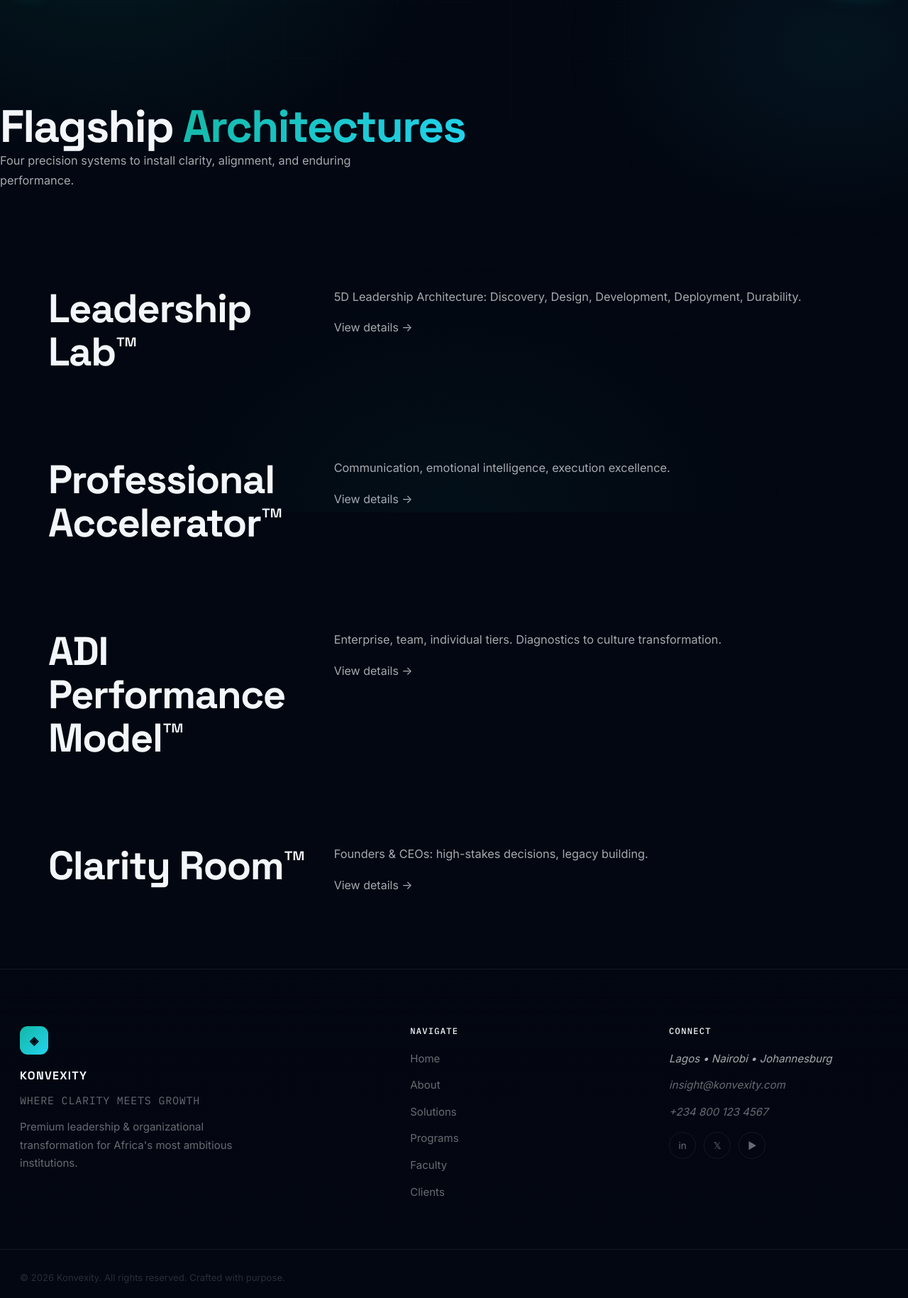
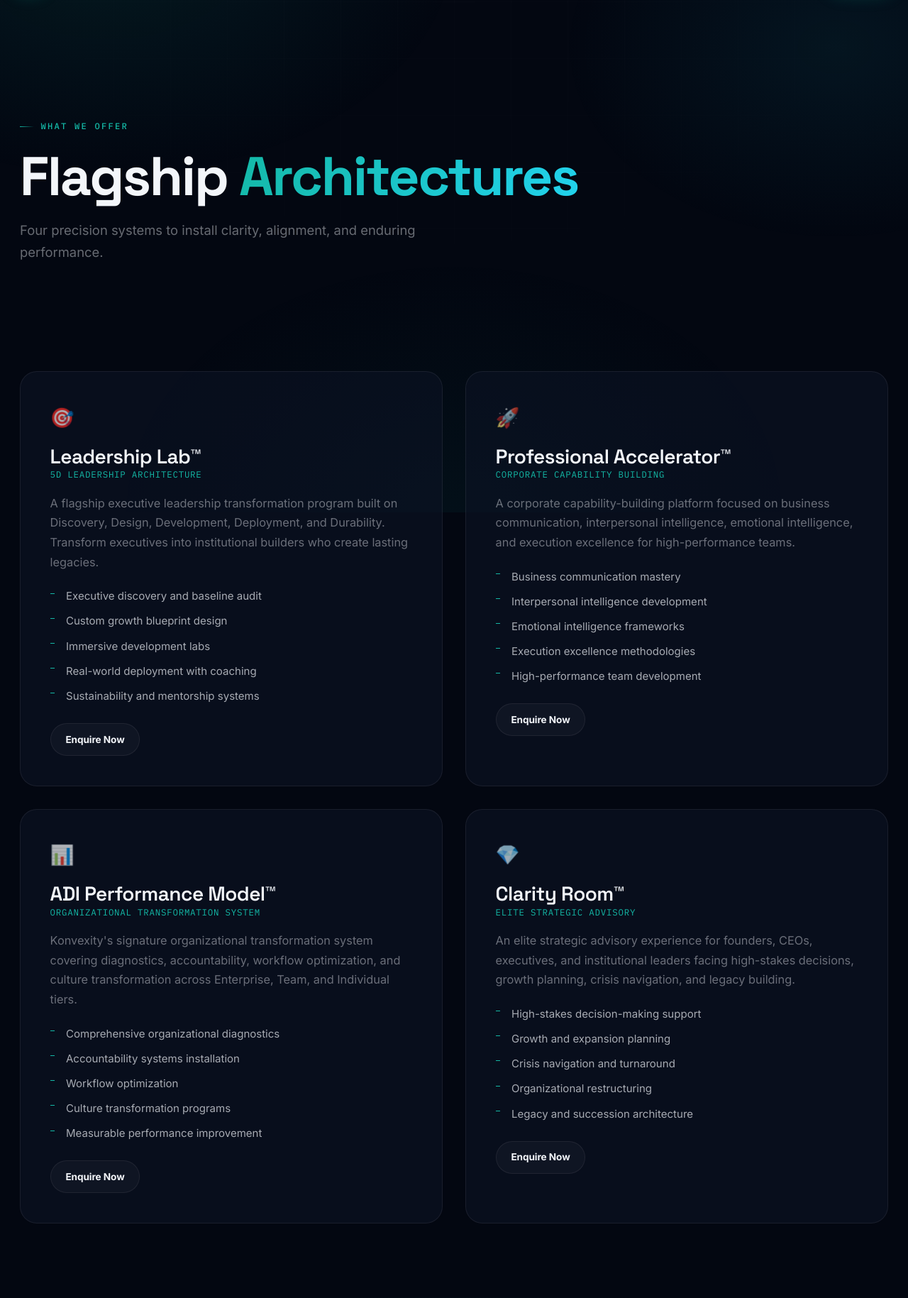
Before and after one commit to ABDULAFEEZ12/Konvexity, a Flask app: page /solutions in a window 1280 px wide. Shown: the part 78-1907 px from the top of the page at 71% size. Before the commit the page ends 1886 px from the top, so only its background shows below. Run offline with Flask 3, Linux system fonts and the light colour scheme.

Commit message:
Update solutions.html

```diff
--- a/templates/public/solutions.html
+++ b/templates/public/solutions.html
@@ -1,24 +1,92 @@
-<!-- solutions.html -->
+<!-- templates/public/solutions.html -->
 {% extends "base.html" %}
 {% block title %}Solutions — Konvexity Performance Architectures{% endblock %}
-{% block extra_head %}
-<style>
-  .solutions-header { padding: 9rem 0 3rem; }
-  .solutions-header h1 { font-size: 4rem; }
-  .solution-list { display: flex; flex-direction: column; gap: 2.5rem; margin: 3rem 0; }
-  .solution-item { display: grid; grid-template-columns: 1fr 2fr; gap: 2rem; background: var(--glass-bg); border: 1px solid var(--glass-border); border-radius: 2rem; padding: 2.5rem; }
-  @media (max-width: 700px) { .solution-item { grid-template-columns: 1fr; } }
-</style>
+{% block content %}
+
+<div class="page-header">
+  <div class="container">
+    <span class="section-label reveal">What We Offer</span>
+    <h1 class="reveal">Flagship <span class="accent-text">Architectures</span></h1>
+    <p class="reveal">Four precision systems to install clarity, alignment, and enduring performance.</p>
+  </div>
+</div>
+
+<section class="section">
+  <div class="container">
+    <div class="grid-2">
+      <div class="solution-card reveal">
+        <div class="solution-icon">🎯</div>
+        <h3>Leadership Lab™</h3>
+        <p class="solution-tagline">5D Leadership Architecture</p>
+        <p class="solution-desc">A flagship executive leadership transformation program built on Discovery, Design, Development, Deployment, and Durability. Transform executives into institutional builders who create lasting legacies.</p>
+        <ul class="solution-features">
+          <li>Executive discovery and baseline audit</li>
+          <li>Custom growth blueprint design</li>
+          <li>Immersive development labs</li>
+          <li>Real-world deployment with coaching</li>
+          <li>Sustainability and mentorship systems</li>
+        </ul>
+        <a href="{{ url_for('public.contact') }}" class="btn btn-secondary btn-sm">Enquire Now</a>
+      </div>
+
+      <div class="solution-card reveal">
+        <div class="solution-icon">🚀</div>
+        <h3>Professional Accelerator™</h3>
+        <p class="solution-tagline">Corporate Capability Building</p>
+        <p class="solution-desc">A corporate capability-building platform focused on business communication, interpersonal intelligence, emotional intelligence, and execution excellence for high-performance teams.</p>
+        <ul class="solution-features">
+          <li>Business communication mastery</li>
+          <li>Interpersonal intelligence development</li>
+          <li>Emotional intelligence frameworks</li>
+          <li>Execution excellence methodologies</li>
+          <li>High-performance team development</li>
+        </ul>
+        <a href="{{ url_for('public.contact') }}" class="btn btn-secondary btn-sm">Enquire Now</a>
+      </div>
+
+      <div class="solution-card reveal">
+        <div class="solution-icon">📊</div>
+        <h3>ADI Performance Model™</h3>
+        <p class="solution-tagline">Organizational Transformation System</p>
+        <p class="solution-desc">Konvexity's signature organizational transformation system covering diagnostics, accountability, workflow optimization, and culture transformation across Enterprise, Team, and Individual tiers.</p>
+        <ul class="solution-features">
+          <li>Comprehensive organizational diagnostics</li>
+          <li>Accountability systems installation</li>
+          <li>Workflow optimization</li>
+          <li>Culture transformation programs</li>
+          <li>Measurable performance improvement</li>
+        </ul>
+        <a href="{{ url_for('public.contact') }}" class="btn btn-secondary btn-sm">Enquire Now</a>
+      </div>
+
+      <div class="solution-card reveal">
+        <div class="solution-icon">💎</div>
+        <h3>Clarity Room™</h3>
+        <p class="solution-tagline">Elite Strategic Advisory</p>
+        <p class="solution-desc">An elite strategic advisory experience for founders, CEOs, executives, and institutional leaders facing high-stakes decisions, growth planning, crisis navigation, and legacy building.</p>
+        <ul class="solution-features">
+          <li>High-stakes decision-making support</li>
+          <li>Growth and expansion planning</li>
+          <li>Crisis navigation and turnaround</li>
+          <li>Organizational restructuring</li>
+          <li>Legacy and succession architecture</li>
+        </ul>
+        <a href="{{ url_for('public.contact') }}" class="btn btn-secondary btn-sm">Enquire Now</a>
+      </div>
+    </div>
+  </div>
+</section>
+
+<section class="cta-final">
+  <div class="container">
+    <h2 class="reveal">Which architecture does your institution need?</h2>
+    <p class="reveal">Let's diagnose your clarity gap and design the solution.</p>
+    <div class="cta-buttons reveal">
+      <a href="{{ url_for('public.contact') }}" class="btn btn-primary btn-lg">
+        Schedule a Consultation <span class="btn-arrow">→</span>
+      </a>
+    </div>
+  </div>
+</section>
+
 {% endblock %}
-{% block content %}
-<div class="container solutions-header">
-  <h1>Flagship <span class="accent-text">Architectures</span></h1>
-  <p style="max-width:600px;">Four precision systems to install clarity, alignment, and enduring performance.</p>
-</div>
-<div class="container solution-list">
-  <div class="solution-item"><div><h2>Leadership Lab™</h2></div><div><p>5D Leadership Architecture: Discovery, Design, Development, Deployment, Durability.</p><a href="/solutions/leadership-lab">View details →</a></div></div>
-  <div class="solution-item"><div><h2>Professional Accelerator™</h2></div><div><p>Communication, emotional intelligence, execution excellence.</p><a href="/solutions/professional-accelerator">View details →</a></div></div>
-  <div class="solution-item"><div><h2>ADI Performance Model™</h2></div><div><p>Enterprise, team, individual tiers. Diagnostics to culture transformation.</p><a href="/solutions/adi-model">View details →</a></div></div>
-  <div class="solution-item"><div><h2>Clarity Room™</h2></div><div><p>Founders & CEOs: high-stakes decisions, legacy building.</p><a href="/solutions/clarity-room">View details →</a></div></div>
-</div>
-{% endblock %}
```
